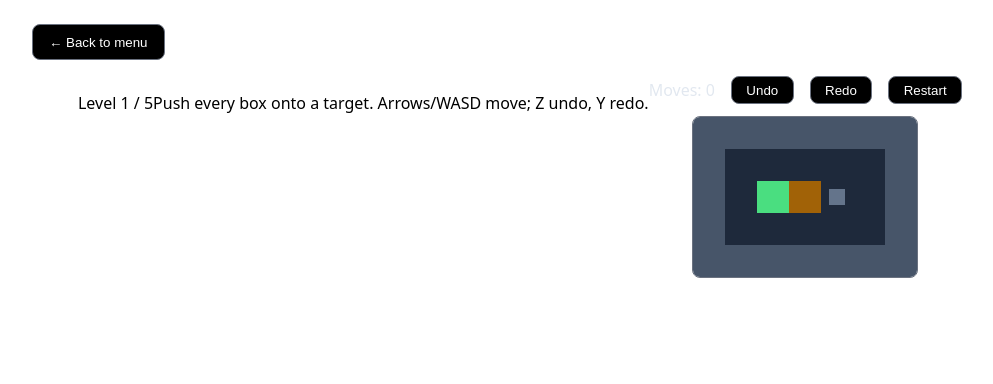
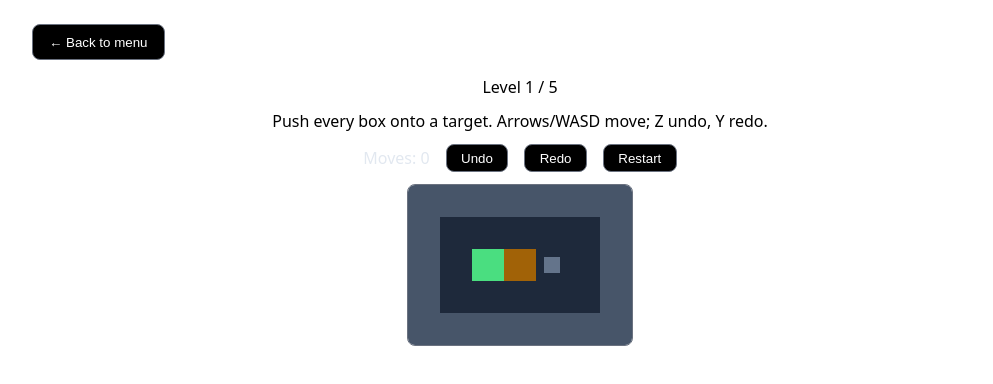
Before and after one commit to quoccc86/puzzle-box, a website built with Vite: page index.html in a window 1280 px wide. Both pictures are taken after a click on the button "Sokoban". Shown: the whole page, without its empty margins (120-1113 px from the left). Built offline with nearby package versions, Linux system fonts and the light colour scheme.

Commit message:
feat(sokoban): simplify level four and add a hint

```diff
--- a/src/games/sokoban/index.ts
+++ b/src/games/sokoban/index.ts
@@ -35,6 +35,10 @@ function build(el: HTMLElement): Mounted {
   const undoStack: typeof state[] = [];
   const redoStack: typeof state[] = [];
 
+  const campaign = document.createElement('div');
+  campaign.className = 'sokoban-campaign';
+  campaign.dataset.testid = 'campaign';
+
   const wrap = document.createElement('div');
   wrap.className = 'sokoban';
 
@@ -50,6 +54,12 @@ function build(el: HTMLElement): Mounted {
   const instructions = document.createElement('p');
   instructions.className = 'sokoban-instructions';
   instructions.textContent = 'Push every box onto a target. Arrows/WASD move; Z undo, Y redo.';
+
+  const levelHint = document.createElement('p');
+  levelHint.className = 'sokoban-level-hint';
+  levelHint.dataset.testid = 'level-hint';
+  levelHint.textContent = 'Tip: start with the middle box, then work on the outer boxes.';
+  levelHint.hidden = true;
 
   const hud = document.createElement('div');
   hud.className = 'sokoban-hud';
@@ -100,7 +110,8 @@ function build(el: HTMLElement): Mounted {
   campaignCompleteBanner.hidden = true;
   campaignCompleteBanner.textContent = 'Campaign complete!';
 
-  el.replaceChildren(levelLabel, instructions, wrap, banner, campaignCompleteBanner, replayButton);
+  campaign.append(levelLabel, instructions, levelHint, wrap, banner, campaignCompleteBanner, replayButton);
+  el.replaceChildren(campaign);
 
   function clearLevelTimer(): void {
     if (levelTimer !== null) {
@@ -115,6 +126,7 @@ function build(el: HTMLElement): Mounted {
     levelLabel.textContent = campaignComplete
       ? 'Campaign complete!'
       : `Level ${campaignIndex + 1} / ${LEVELS.length}`;
+    levelHint.hidden = campaignComplete || campaignIndex !== 3;
     banner.textContent = solvedBannerText || 'Level solved!';
     banner.hidden = !isSolved(state) || campaignComplete;
     undoButton.disabled = undoStack.length === 0;
--- a/src/style.css
+++ b/src/style.css
@@ -65,6 +65,24 @@ body {
   max-width: 100%;
 }
 
+.sokoban-campaign {
+  width: 100%;
+  min-width: 0;
+  display: flex;
+  flex-direction: column;
+  align-items: center;
+  gap: 0.75rem;
+}
+
+.sokoban-level,
+.sokoban-instructions,
+.sokoban-level-hint,
+.sokoban-win,
+.sokoban-campaign-complete {
+  margin: 0;
+  text-align: center;
+}
+
 .sokoban {
   display: flex;
   flex-direction: column;
```
Also changed, not shown: src/games/sokoban/levels.ts (+5 -4 lines), tests/sokoban-game.test.ts (+18 -1 lines).
